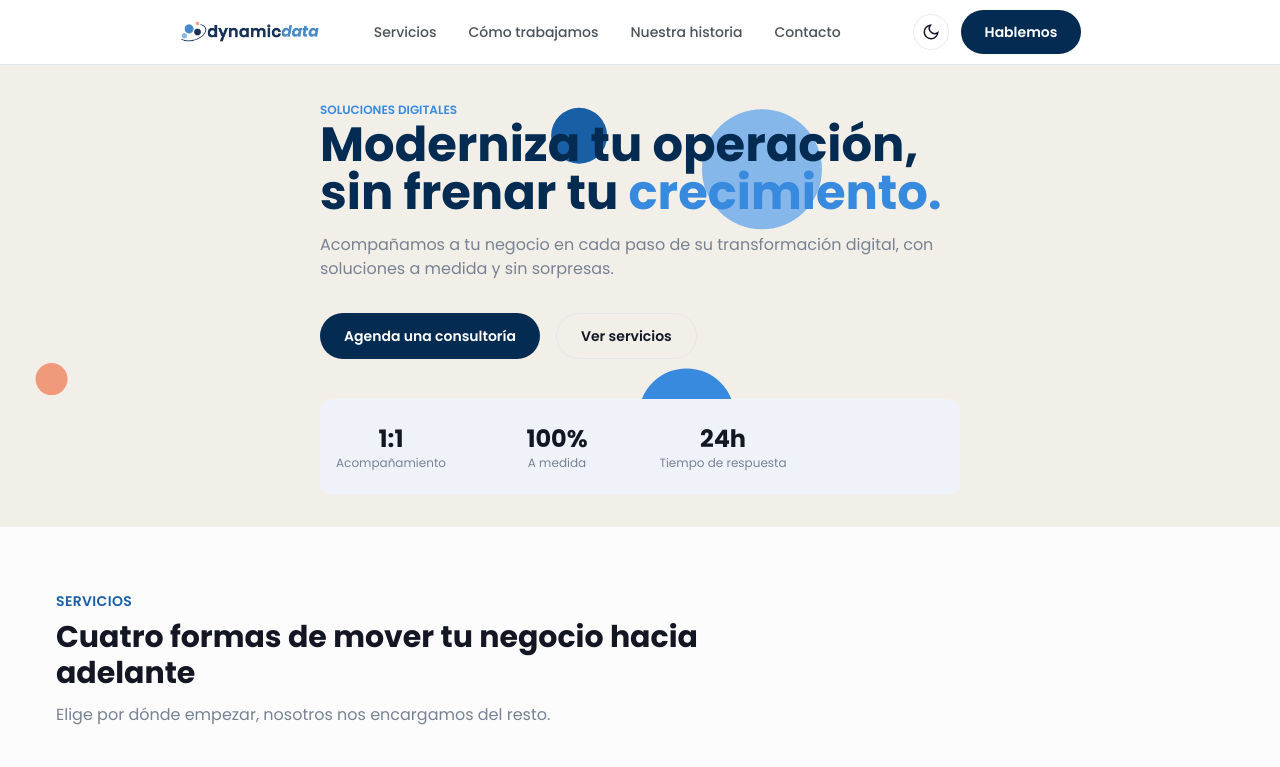
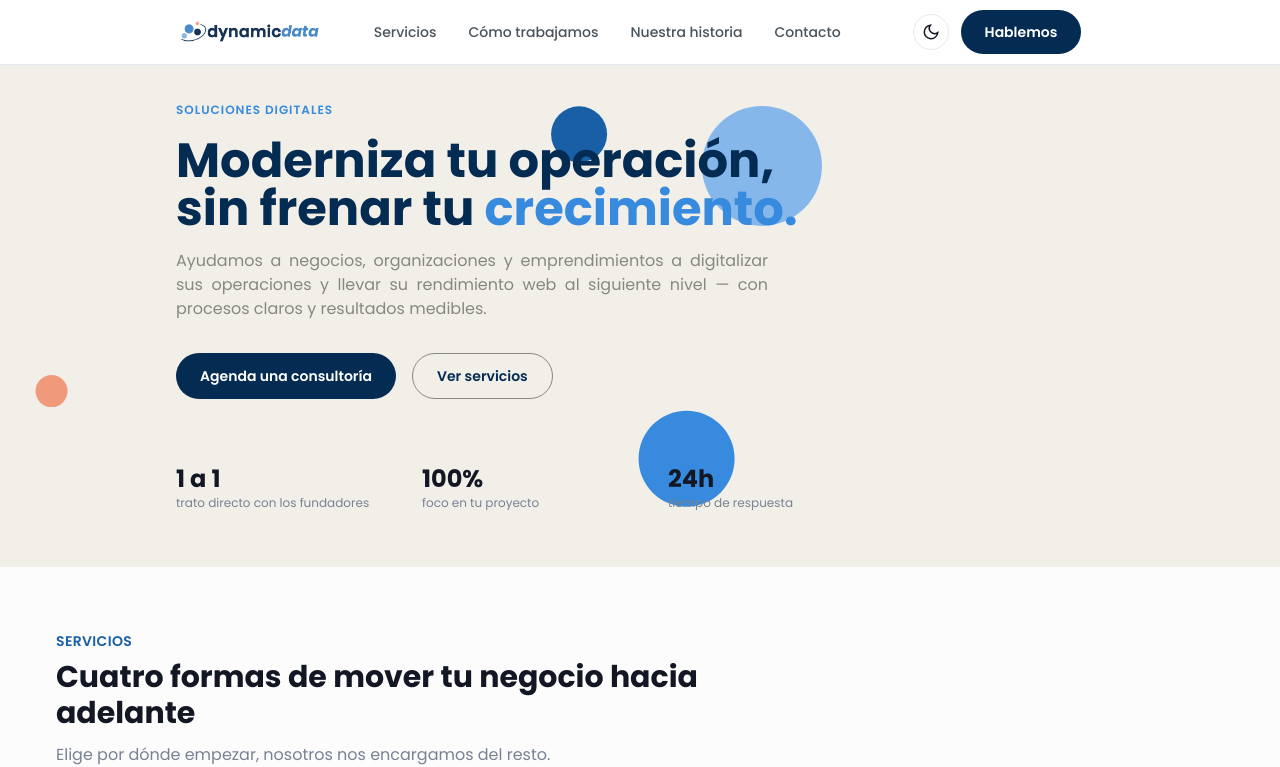
Before and after one commit to nolanpc/dynamic-data-web, a Next.js app: page / in a window 1280 px wide. Shown: the top 767 px of the page. Built offline with nearby package versions, Linux system fonts and the light colour scheme.

Commit message:
fix: paragraphs & styles main page

```diff
--- a/src/components/layout/Navbar.tsx
+++ b/src/components/layout/Navbar.tsx
@@ -18,8 +18,8 @@ export default function Navbar() {
 
   return (
     <header className="sticky top-0 z-50 border-b border-stroke-stroke bg-white/90 backdrop-blur dark:border-stroke-dark dark:bg-black/90">
-      <div className="container flex h-16 items-center justify-center">
-        <Link href="/" className="flex items-center mx-4">
+      <div className="container flex h-16 items-center justify-between lg:justify-center">
+        <Link href="/" className="flex items-center lg:mx-4">
           <Image
             src="/images/logo/logo.png"
             alt="DynamicData"
--- a/src/components/sections/home/HeroSection.tsx
+++ b/src/components/sections/home/HeroSection.tsx
@@ -4,32 +4,36 @@ import DecorativeShapes from "@/components/shared/DecorativeShapes";
 import Image from "next/image";
 
 const stats = [
-  { value: "1:1", label: "Acompañamiento" },
-  { value: "100%", label: "A medida" },
-  { value: "24h", label: "Tiempo de respuesta" },
+  { value: "1 a 1", label: "trato directo con los fundadores" },
+  { value: "100%", label: "foco en tu proyecto" },
+  { value: "24h", label: "tiempo de respuesta" },
 ];
 
 export default function HeroSection() {
   return (
     <section className=" flex relative overflow-hidden bg-brand-light py-8 dark:bg-bg-color-dark select-none">
       <DecorativeShapes />
-      <div className="container relative max-w-2xl">
-        <span className="text-primary-medium text-xs font-semibold">SOLUCIONES DIGITALES</span>
-        <h1 className="mb-4 text-3xl font-bold text-navy dark:text-white sm:text-4xl lg:text-5xl">
+      <div className="container relative max-w-5xl">
+        <div className="lg:pl-[2em]">
+          <span className="text-primary-medium text-xs font-semibold tracking-[1px]">SOLUCIONES DIGITALES</span>
+          <h1 className="mb-4 text-3xl font-bold mt-4 text-navy dark:text-white sm:text-4xl lg:text-5xl lg:pr-[7em]">
             Moderniza tu operación, sin frenar tu{" "}
             <span className="text-primary-medium">crecimiento.</span>
           </h1>
-        <p className="mb-8 text-base text-body-color dark:text-body-color-dark">
-          Acompañamos a tu negocio en cada paso de su transformación digital,
-          con soluciones a medida y sin sorpresas.
+          <p className="mb-8 text-base text-brand-gray dark:text-body-color-dark lg:pr-[23em] text-justify">
+            Ayudamos a negocios, organizaciones y emprendimientos a digitalizar sus operaciones y llevar su rendimiento web al siguiente nivel — con procesos claros y resultados medibles.
           </p>
+
           <div className="mb-10 flex flex-wrap gap-4">
             <Button href="/contacto" variant="navy">Agenda una consultoría</Button>
-          <Button href="/servicios" variant="secondary">
+            <Button href="/servicios" variant="secondary" className="text-navy dark:text-white !border-brand-gray dark:border-white">
               Ver servicios
             </Button>
           </div>
+        </div>
+        <div className="lg:pl-[2em]">
           <StatsBar stats={stats} />
+        </div>
       </div>
     </section>
   );
--- a/src/components/shared/StatsBar.tsx
+++ b/src/components/shared/StatsBar.tsx
@@ -9,9 +9,9 @@ type StatsBarProps = {
 
 export default function StatsBar({ stats }: StatsBarProps) {
   return (
-    <div className="grid grid-cols-2 gap-6 rounded-xl bg-gray-light py-6 dark:bg-bg-color-dark sm:grid-cols-4">
+    <div className="grid grid-cols-2 gap-6 rounded-xl bg-transparent py-6 dark:bg-bg-color-dark sm:grid-cols-4">
       {stats.map((stat) => (
-        <div key={stat.label} className="text-center">
+        <div key={stat.label} className="text-left">
           <div className="text-2xl font-bold text-black dark:text-white">
             {stat.value}
           </div>
```
Lines whose indentation alone changed are shown as unchanged.
